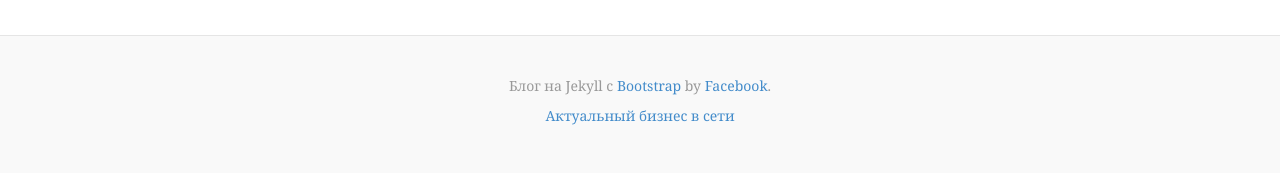
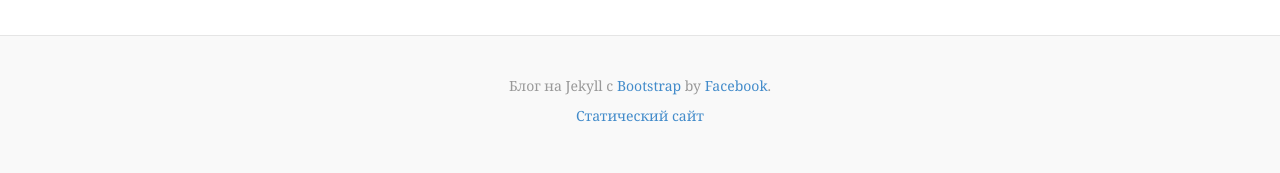
Before and after one commit to anatoliy017/anatoliy017.github.io, a Jekyll site: the page built from index.md, in a window 1280 px wide. Shown: the part 1331-1504 px from the top of the page. Built offline with Jekyll 4.4.1, drawn with Linux system fonts in a browser that asks for light colours; comment, search, counter and statistics services are not loaded.

Commit message:
Update footer.html

```diff
--- a/_includes/footer.html
+++ b/_includes/footer.html
@@ -1,6 +1,6 @@
 <div class="blog-footer">
       <p>Блог на Jekyll c <a href="http://getbootstrap.com">Bootstrap</a> by <a href="https://www.facebook.com/groups/Vipbizness16/">Facebook</a>.</p>
       <p>
-        <a href="#">Актуальный бизнес в сети</a>
+        <a href="#">Статический сайт</a>
       </p>
     </div>
```
